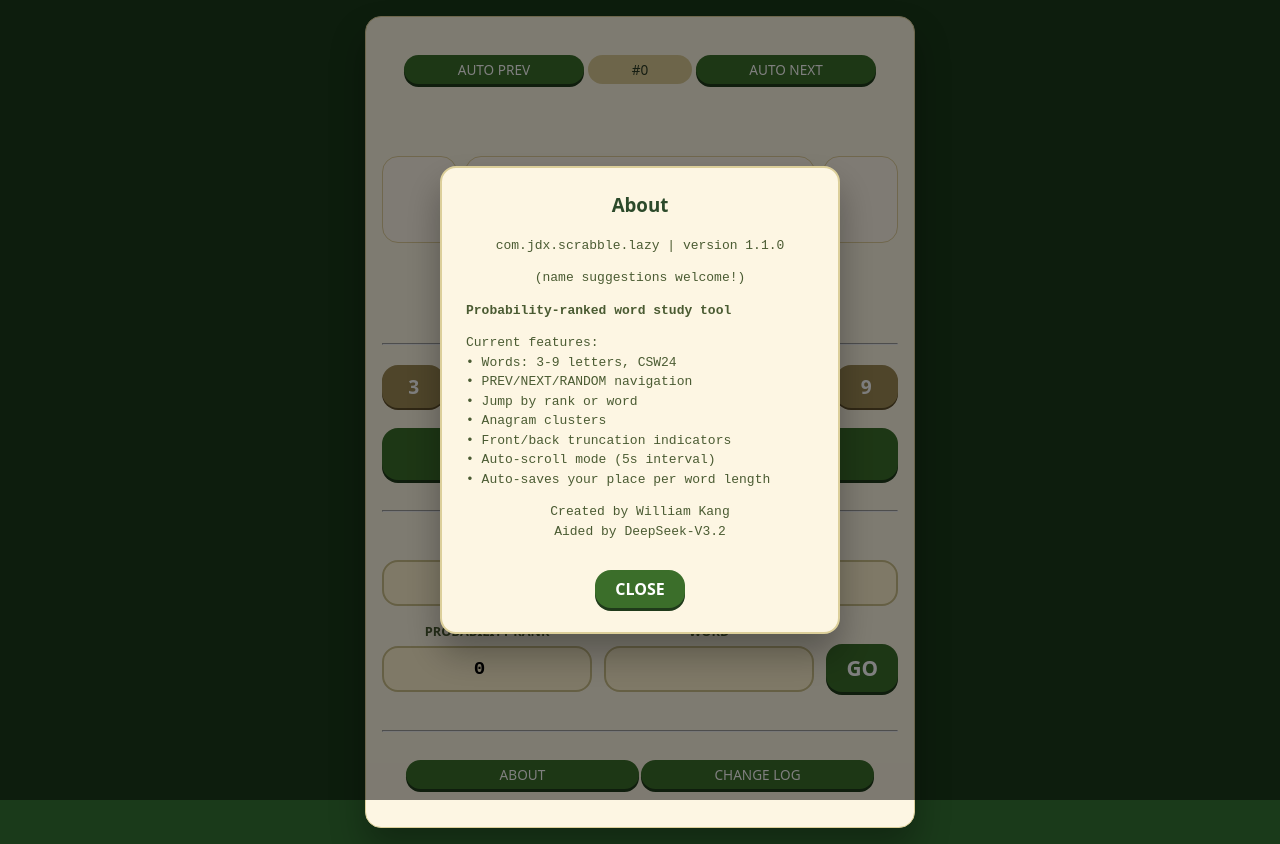
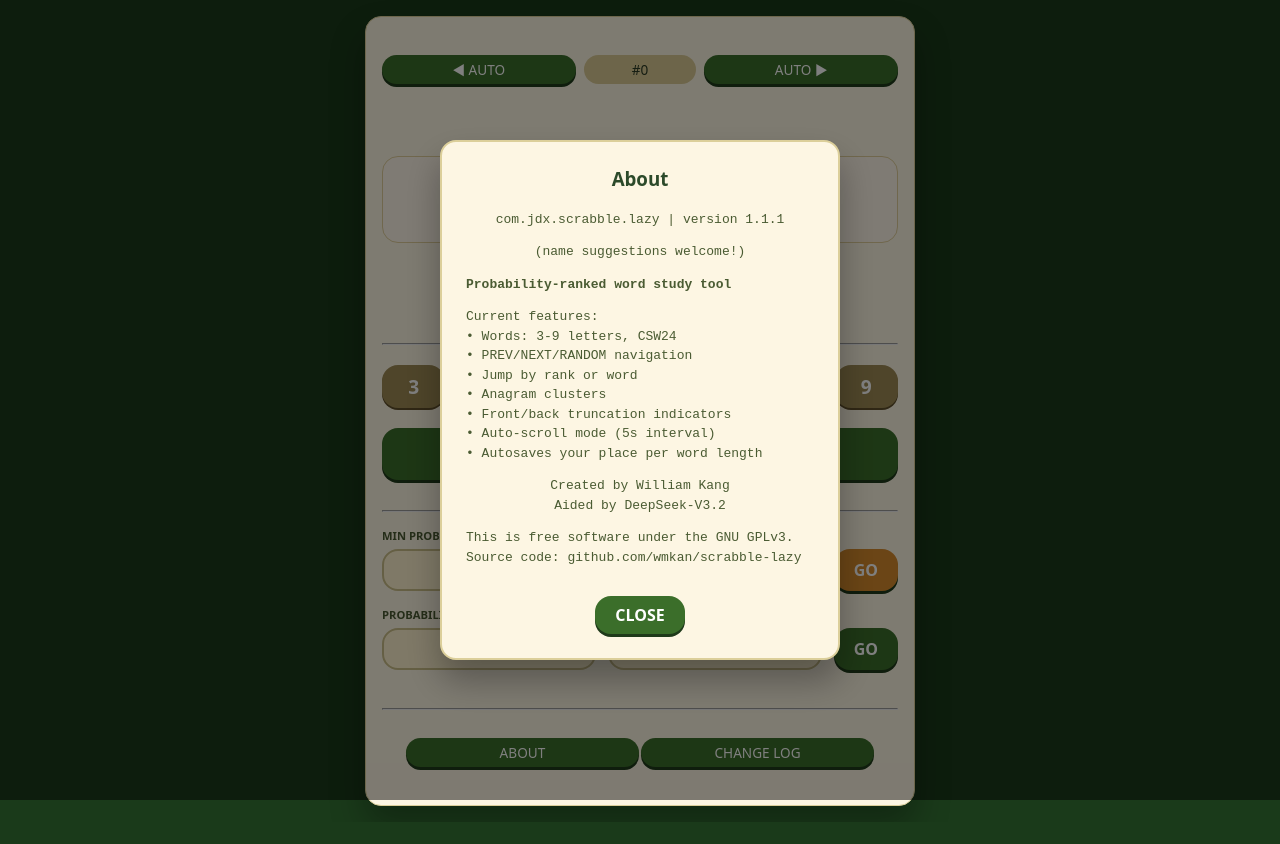
Before and after one commit to wmkan/scrabble-lazy, a website: page public/index.html in a window 1280 px wide. Both pictures are taken after a click on the button "ABOUT". After the commit the page ends 822 px from the top, so only its background shows below. Drawn offline with Linux system fonts and the light colour scheme; no server answers.

Commit message:
version 1.1.1 - apply GPLv3, adjust min/max prob func

```diff
--- a/public/index.html
+++ b/public/index.html
@@ -1,5 +1,22 @@
 <!DOCTYPE html>
 <html lang="en">
+
+<!--
+Copyright (C) 2026 William Kang
+
+This program is free software: you can redistribute it and/or modify
+it under the terms of the GNU General Public License as published by
+the Free Software Foundation, either version 3 of the License, or
+(at your option) any later version.
+
+This program is distributed in the hope that it will be useful,
+but WITHOUT ANY WARRANTY; without even the implied warranty of
+MERCHANTABILITY or FITNESS FOR A PARTICULAR PURPOSE.  See the
+GNU General Public License for more details.
+
+You should have received a copy of the GNU General Public License
+along with this program.  If not, see <https://www.gnu.org/licenses/>.
+-->
 
 <head>
     <meta charset="UTF-8">
@@ -97,23 +114,11 @@
             border-radius: 16px;
             color: #2b3a24;
             font-weight: 500;
-            width: 20%;
+            flex: 1;
+            text-align: center;
         }
 
-        .auto-prev {
-            font-size: 0.85rem;
-            background: #3b6e2a;
-            display: inline-block;
-            text-align: center;
-            padding: 5px 16px;
-            border-radius: 16px;
-            color: white;
-            font-weight: 500;
-            cursor: pointer;
-            width: 35%;
-            box-shadow: 0 3px 0 #1f3a1a;
-        }
-
+        .auto-prev,
         .auto-next {
             font-size: 0.85rem;
             background: #3b6e2a;
@@ -124,8 +129,14 @@
             color: white;
             font-weight: 500;
             cursor: pointer;
-            width: 35%;
+            flex: 2;
             box-shadow: 0 3px 0 #1f3a1a;
+        }
+
+        .auto-prev:active,
+        .auto-next:active {
+            transform: translateY(2px);
+            box-shadow: 0 1px 0 #1f3a1a;
         }
 
         .nav-buttons {
@@ -207,17 +218,19 @@
             transform: translateY(1px);
         }
 
-        .range-controls {
+        .range-controls,
+        .jump-row {
             display: flex;
-            gap: 16px;
-            justify-content: center;
-            margin: 24px 0 8px;
-            flex-wrap: wrap;
+            gap: 12px;
+            align-items: flex-end;
+            margin: 16px 0 8px;
         }
 
-        .range-box {
+        .range-box,
+        .jump-box {
             flex: 1;
-            min-width: 100px;
+            min-width: 0;
+            /* prevents flex overflow */
         }
 
         .range-box label,
@@ -226,20 +239,57 @@
             color: #4a5b32;
             display: block;
             margin-bottom: 6px;
-            font-size: 0.8rem;
-            text-align: center;
+            font-size: 0.7rem;
+            text-align: left;
+        }
+
+        .rank-row {
+            display: flex;
+            gap: 8px;
+            justify-content: center;
+            align-items: center;
+            margin-bottom: 8px;
         }
 
         .rank-input {
             background: #fff3cf;
             border: 2px solid #cbbf88;
             padding: 10px;
-            font-size: 1.2rem;
+            font-size: 1rem;
             text-align: center;
             font-weight: bold;
             border-radius: 16px;
             width: 100%;
             font-family: monospace;
+            box-sizing: border-box;
+        }
+
+        .rank-input-jump {
+            background: #fff3cf;
+            border: 2px solid #cbbf88;
+            padding: 10px;
+            font-size: 1rem;
+            text-align: center;
+            font-weight: bold;
+            border-radius: 16px;
+            width: 100%;
+            font-family: monospace;
+            box-sizing: border-box;
+        }
+
+        .jump-go-btn {
+            flex: 0;
+            padding: 10px 20px;
+            margin-bottom: 0;
+            font-size: 1rem;
+        }
+
+        .range-btn {
+            background: #d68b2c;
+            flex: 0;
+            padding: 10px 20px;
+            margin-bottom: 0;
+            font-size: 1rem;
         }
 
         .reset-btn {
@@ -255,27 +305,38 @@
             margin-top: 28px;
         }
 
+        .footer-buttons {
+            display: flex;
+            gap: 12px;
+            justify-content: center;
+            margin-top: 16px;
+        }
+
+        .about-btn,
+        .change-log-btn {
+            font-size: 0.85rem;
+            background: #3b6e2a;
+            display: inline-block;
+            text-align: center;
+            padding: 8px 16px;
+            border-radius: 16px;
+            color: white;
+            font-weight: 500;
+            cursor: pointer;
+            flex: 1;
+            box-shadow: 0 3px 0 #1f3a1a;
+        }
+
+        .about-btn:active,
+        .change-log-btn:active {
+            transform: translateY(2px);
+            box-shadow: 0 1px 0 #1f3a1a;
+        }
+
         .progress {
             font-size: 0.75rem;
             color: #8a7a4a;
             margin-top: 12px;
-        }
-
-        .jump-row {
-            display: flex;
-            gap: 12px;
-            align-items: flex-end;
-            margin: 16px 0 8px;
-        }
-
-        .jump-box {
-            flex: 1;
-        }
-
-        .jump-go-btn {
-            flex: 0;
-            padding: 10px 20px;
-            margin-bottom: 0;
         }
 
         .about-btn {
@@ -358,9 +419,9 @@
         <br>
 
         <div class="rank-row">
-            <div class="auto-prev" id="autoPrevBtn">AUTO PREV</div>
+            <div class="auto-prev" id="autoPrevBtn">◀ AUTO</div>
             <div class="rank" id="rankLabel">#---</div>
-            <div class="auto-next" id="autoNextBtn">AUTO NEXT</div>
+            <div class="auto-next" id="autoNextBtn">AUTO ▶</div>
         </div>
 
         <div class="alphagram-indicator" id="alphagramIndicator"></div>
@@ -396,16 +457,17 @@
                 <label>MAX PROBABILITY</label>
                 <input type="number" id="maxRankInput" class="rank-input" value="999999" step="1" min="1">
             </div>
+            <button id="rangeBtn" class="range-btn">GO</button>
         </div>
 
         <div class="jump-row">
             <div class="jump-box">
                 <label>PROBABILITY RANK</label>
-                <input type="number" id="rankJumpInput" class="rank-input">
+                <input type="number" id="rankJumpInput" class="rank-input-jump">
             </div>
             <div class="jump-box">
                 <label>WORD</label>
-                <input type="text" id="wordJumpInput" class="rank-input">
+                <input type="text" id="wordJumpInput" class="rank-input-jump">
             </div>
             <button id="jumpBtn" class="jump-go-btn">GO</button>
         </div>
@@ -424,7 +486,7 @@
     <div id="aboutModal" class="modal">
         <div class="modal-content">
             <h3>About</h3>
-            <p style="text-align: center;">com.jdx.scrabble.lazy | version 1.1.0</p>
+            <p style="text-align: center;">com.jdx.scrabble.lazy | version 1.1.1</p>
             <p style="text-align: center;">(name suggestions welcome!)</p>
             <p style="font-weight: 700;">Probability-ranked word study tool</p>
             <p>Current features:<br>
@@ -434,8 +496,11 @@
                 • Anagram clusters<br>
                 • Front/back truncation indicators<br>
                 • Auto-scroll mode (5s interval)<br>
-                • Auto-saves your place per word length</p>
-            <p style="text-align: center;">Created by William Kang<br>Aided by DeepSeek-V3.2</p>
+                • Autosaves your place per word length</p>
+            <p style="text-align: center;">Created by William Kang<br>
+                Aided by DeepSeek-V3.2</p>
+            <p>This is free software under the GNU GPLv3.<br>
+                Source code: github.com/wmkan/scrabble-lazy</p>
             <div class="modal-footer">
                 <button id="closeAboutBtn" class="modal-close">CLOSE</button>
             </div>
@@ -445,19 +510,23 @@
     <div id="changeLogModal" class="modal">
         <div class="modal-content">
             <h3>Change Log</h3>
+            <p style="text-align: center;">version 1.1.1</p>
+            <p>• applied GNU GPLv3 license<br>
+                • adjusted min/max probability functionality</p>
+            <hr>
             <p style="text-align: center;">version 1.1.0</p>
             <p>• added 3s and 9s, CSW24<br>
                 • adjusted UI elements<br>
                 • added front/back truncation indicators<br>
-                • added auto-scroll mode (5s interval)<br>
-                <hr>
+                • added auto-scroll mode (5s interval)</p>
+            <hr>
             <p style="text-align: center;">version 1.0.0</p>
             <p>• First release<br>
                 • Words: 4-8 letters, CSW24<br>
                 • PREV/NEXT/RANDOM navigation<br>
                 • Jump by rank or word<br>
                 • Anagram clusters<br>
-                • Auto-saves your place per word length</p>
+                • Autosaves your place per word length</p>
             <div class="modal-footer">
                 <button id="closeChangeLogBtn" class="modal-close">CLOSE</button>
             </div>
@@ -872,6 +941,7 @@
             document.getElementById("nextBtn").addEventListener("click", () => nextWord());
             document.getElementById("randomBtn").addEventListener("click", () => randomWord());
             document.getElementById("jumpBtn").addEventListener("click", () => smartJump());
+            document.getElementById("rangeBtn").addEventListener("click", () => updateFilters());
 
             document.getElementById("autoPrevBtn").addEventListener("click", () => {
                 if (autoDirection === 'prev') stopAuto();
@@ -889,7 +959,6 @@
             document.getElementById("closeAboutBtn").addEventListener("click", closeAboutModal);
             document.getElementById("closeChangeLogBtn").addEventListener("click", closeChangeLogModal);
 
-
             window.addEventListener("click", (e) => {
                 const modal = document.getElementById("aboutModal");
                 if (e.target === modal) {
@@ -904,8 +973,8 @@
                 if (e.key === "Enter") smartJump();
             });
 
-            minRankInput.addEventListener("input", updateFilters);
-            maxRankInput.addEventListener("input", updateFilters);
+            //minRankInput.addEventListener("input", updateFilters);
+            //maxRankInput.addEventListener("input", updateFilters);
 
             for (const [len, filename] of Object.entries(WORD_FILES)) {
                 loadFile(parseInt(len), filename);
```
